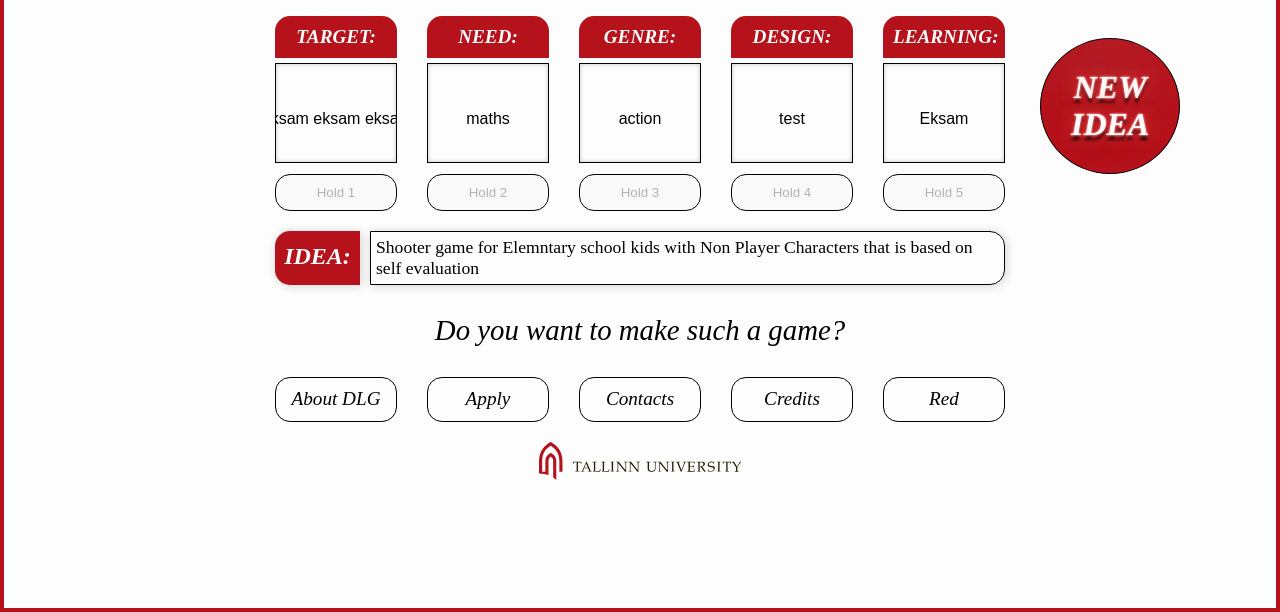
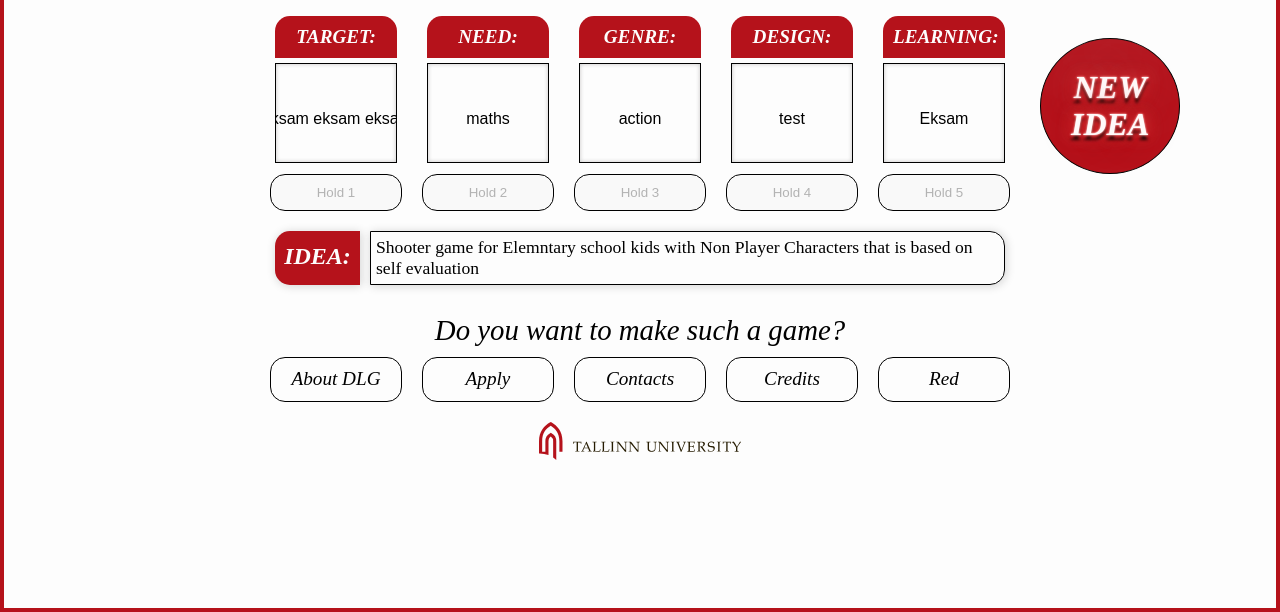
Before and after one commit to rootkris/dlgSlotMachine, a PHP site: page / in a window 1280 px wide. Shown: the part 188-800 px from the top of the page. Run offline with PHP 8.4, Linux system fonts and the light colour scheme.

Commit message:
Change margin bottom

```diff
--- a/stylesheets/game.css
+++ b/stylesheets/game.css
@@ -176,7 +176,7 @@ h1 {
   }
 
 .gameHoldItem {
-    margin: 0px 15px;
+    margin: 0px 10px;
     border: 1px solid black;
     border-radius: 15px;
     padding: 10px;
@@ -193,7 +193,7 @@ h1 {
 .ideaGrid {
     display: grid;
     grid-template-columns: 100px 660px;
-    margin-bottom: 20px;
+    margin-bottom: 10px;
 }
 
 .ideaHeading {
@@ -222,7 +222,7 @@ h3 {
     font-style: italic;
     font-weight: 500;
     font-size: 1.8em;
-    margin-bottom: 30px;
+    margin-bottom: 10px;
 }
 
 /* Menu */
@@ -243,7 +243,7 @@ h3 {
     text-align: center;
     border-radius: 15px;
     padding: 10px;
-    margin: 0 15px;
+    margin: 0 10px;
     font-size: 1.2em;
     font-weight: 500;
 }
```
